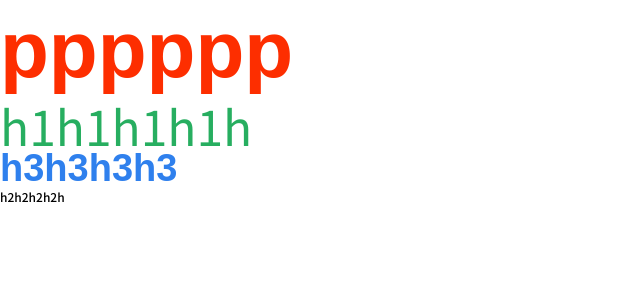
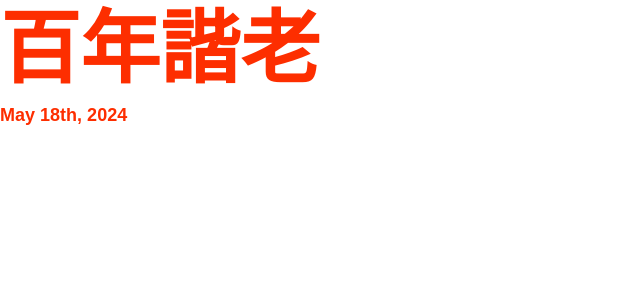
Before and after one commit to 11t518s/JBJHWedding, a Next.js app: page / in a window 1280 px wide. Shown: the top 300 px of the page, without its empty margins (0-640 px from the left). Built offline with nearby package versions, Linux system fonts and the light colour scheme.

Commit message:
wip: 텍스트 설정

```diff
--- a/src/animations/showWeddingText/index.tsx
+++ b/src/animations/showWeddingText/index.tsx
@@ -1,16 +1,28 @@
+"use client";
+
+import { ColorKey, colors } from "@/design-system/colors";
+import {
+  FontSizeKey,
+  FontVariantKey,
+  fontSize,
+  fontVariant,
+} from "@/design-system/fonts/constants";
 import { Variant, motion, useAnimation, useInView } from "framer-motion";
 import { useEffect, useRef } from "react";
 
 type AnimatedTextProps = {
   text: string | string[];
   el?: keyof JSX.IntrinsicElements;
-  className?: string;
   once?: boolean;
   repeatDelay?: number;
   animation?: {
     hidden: Variant;
     visible: Variant;
   };
+
+  variant: FontVariantKey;
+  color: ColorKey;
+  size: FontSizeKey;
 };
 
 const defaultAnimations = {
@@ -30,10 +42,12 @@ const defaultAnimations = {
 export const ShowWeddingText = ({
   text,
   el: Wrapper = "p",
-  className,
   once,
   repeatDelay,
   animation = defaultAnimations,
+  variant,
+  color,
+  size,
 }: AnimatedTextProps) => {
   const controls = useAnimation();
   const textArray = Array.isArray(text) ? text : [text];
@@ -62,8 +76,12 @@ export const ShowWeddingText = ({
   }, [isInView]);
 
   return (
-    <Wrapper className={className}>
-      <span className="sr-only">{textArray.join(" ")}</span>
+    <Wrapper
+      style={{ color: colors[color], ...fontSize[size] }}
+      className={fontVariant[variant].className}
+    >
+      <p>
+        <span className="sr-only" />
         <motion.span
           ref={ref}
           initial="hidden"
@@ -93,6 +111,7 @@ export const ShowWeddingText = ({
             </span>
           ))}
         </motion.span>
+      </p>
     </Wrapper>
   );
 };
--- a/src/app/page.tsx
+++ b/src/app/page.tsx
@@ -1,21 +1,12 @@
+import { ShowWeddingText } from "@/animations";
+import { Intro } from "@/components";
 import { H3, H2, H1, P } from "@/design-system";
 import "reset-css";
 
 export default function Home() {
   return (
     <>
-      <P variant="black" color="darkOrange" size={80}>
-        pppppp
-      </P>
-      <H1 variant="regular" color="subGreen" size={48}>
-        h1h1h1h1h
-      </H1>
-      <H3 variant="bold" color="subBlue" size={38}>
-        h3h3h3h3
-      </H3>
-      <H2 variant="medium" color="black" size={12}>
-        h2h2h2h2h
-      </H2>
+      <Intro />
     </>
   );
 }
--- /dev/null
+++ b/src/components/Intro/index.tsx
@@ -0,0 +1,24 @@
+import { ShowWeddingText } from "@/animations";
+import { H1, P } from "@/design-system";
+
+export const Intro = () => {
+  return (
+    <>
+      <ShowWeddingText
+        text="百年諧老"
+        variant="black"
+        color="darkOrange"
+        size={80}
+        el="h1"
+      />
+
+      <ShowWeddingText
+        text="May 18th, 2024"
+        variant="black"
+        color="darkOrange"
+        size={18}
+        el="p"
+      />
+    </>
+  );
+};
--- /dev/null
+++ b/src/components/index.ts
@@ -0,0 +1,3 @@
+import { Intro } from "./Intro";
+
+export { Intro };
```
Lines whose indentation alone changed are shown as unchanged.
